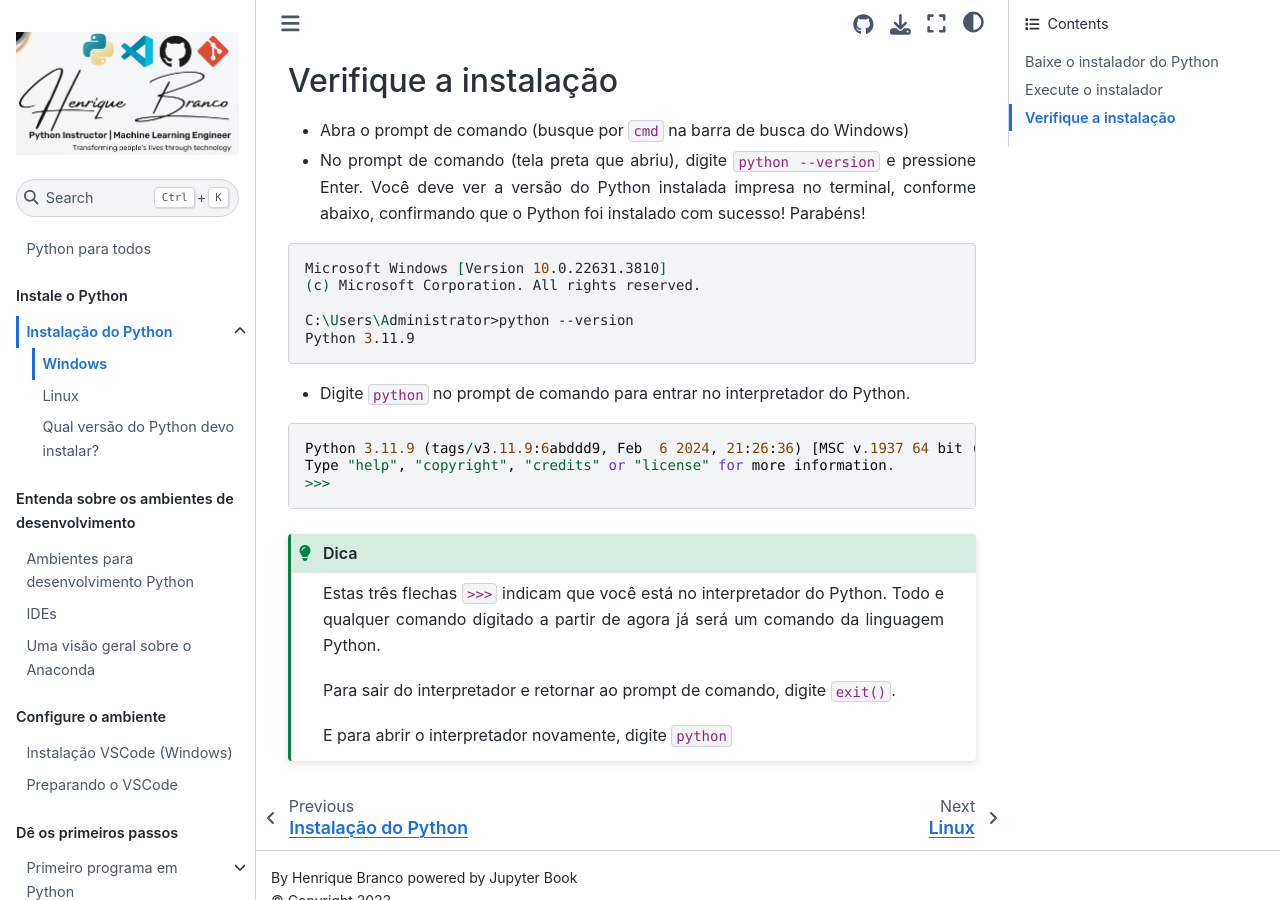
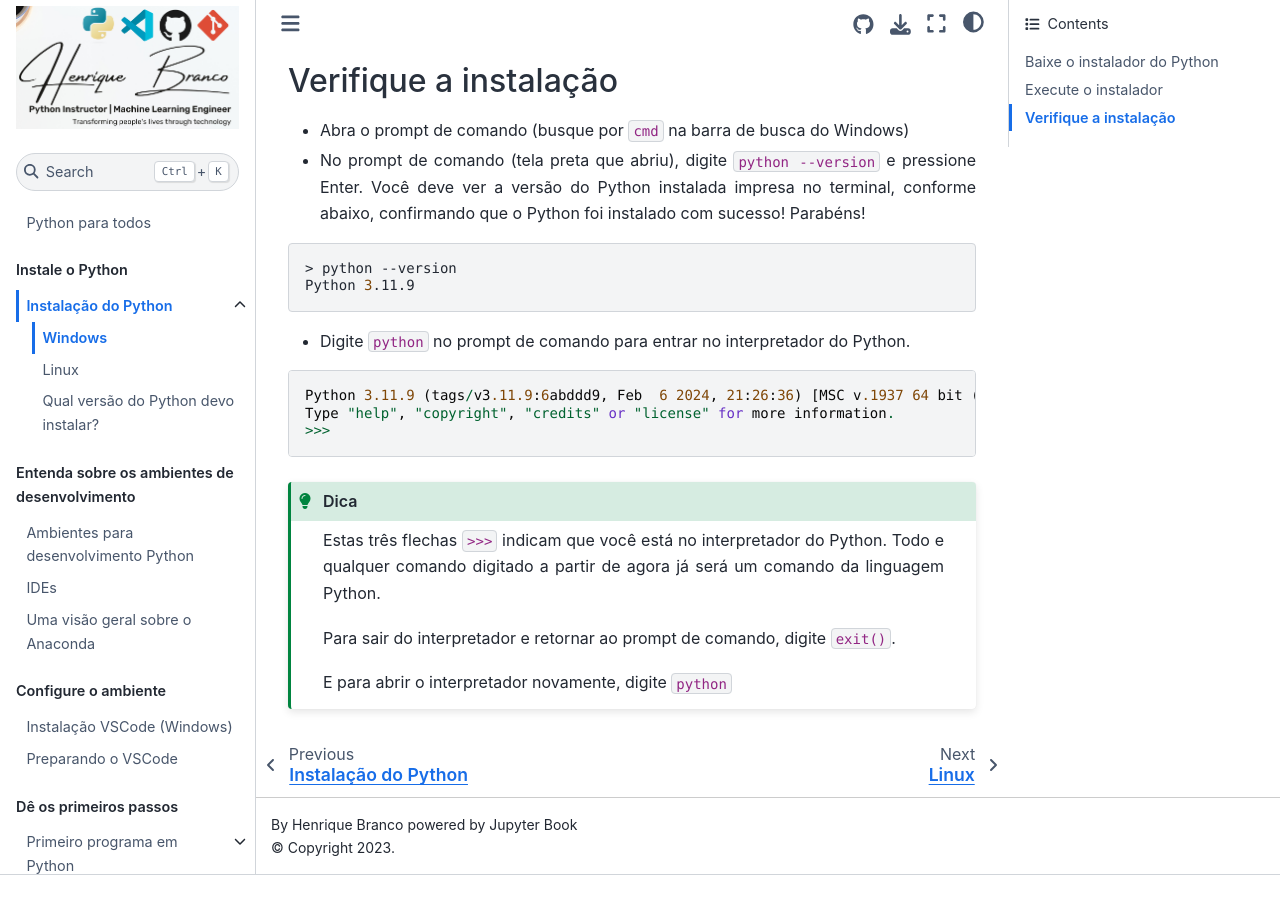
Before and after one commit to HenriqueAJNB/python-para-todos, a Jupyter Book: the page built from book/01-instalacao-python/02-windows.md, in a window 1280 px wide and 900 px high, scrolled down 1182 px. Built offline with Jupyter Book 1.0.4 settings and Sphinx 7.4.7 and the Sphinx Book theme 1.1.4, drawn with Linux system fonts in a browser that asks for light colours; after the commit the page ends 2057 px from its top, so only the background shows below that.

````diff
--- a/book/01-instalacao-python/02-windows.md
+++ b/book/01-instalacao-python/02-windows.md
@@ -42,10 +42,7 @@ Caso você não marque a opção **Add python.exe to PATH** você terá erros no
 - No prompt de comando (tela preta que abriu), digite `python --version` e pressione Enter. Você deve ver a versão do Python instalada impresa no terminal, conforme abaixo, confirmando que o Python foi instalado com sucesso! Parabéns!
 
 ```bash
-Microsoft Windows [Version 10.0.22631.3810]
-(c) Microsoft Corporation. All rights reserved.
-
-C:\Users\Administrator>python --version
+> python --version
 Python 3.11.9
 ```
 
````
Also changed, not shown: book/01-instalacao-python/03-linux.md (+1 -1 lines).
